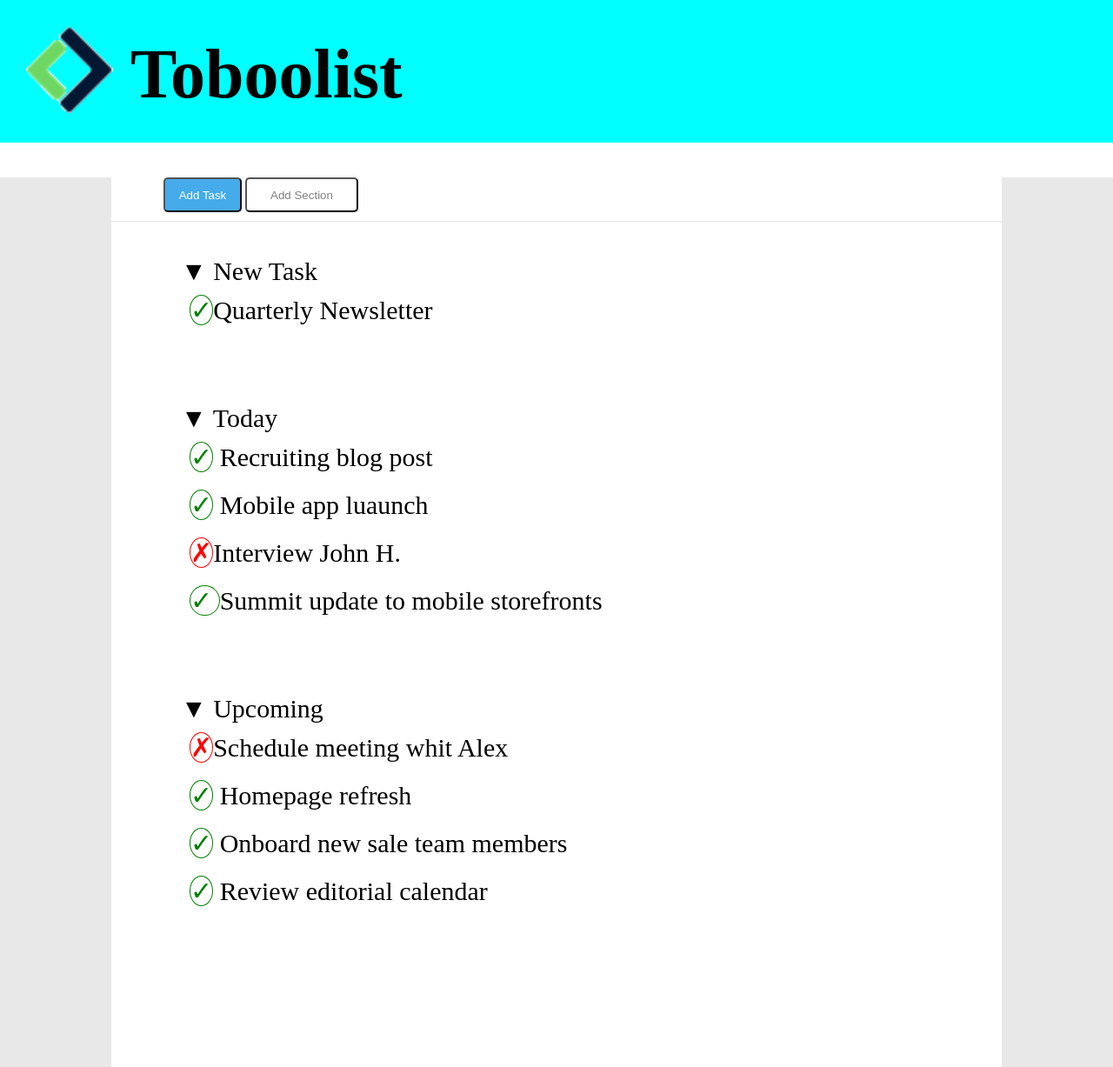
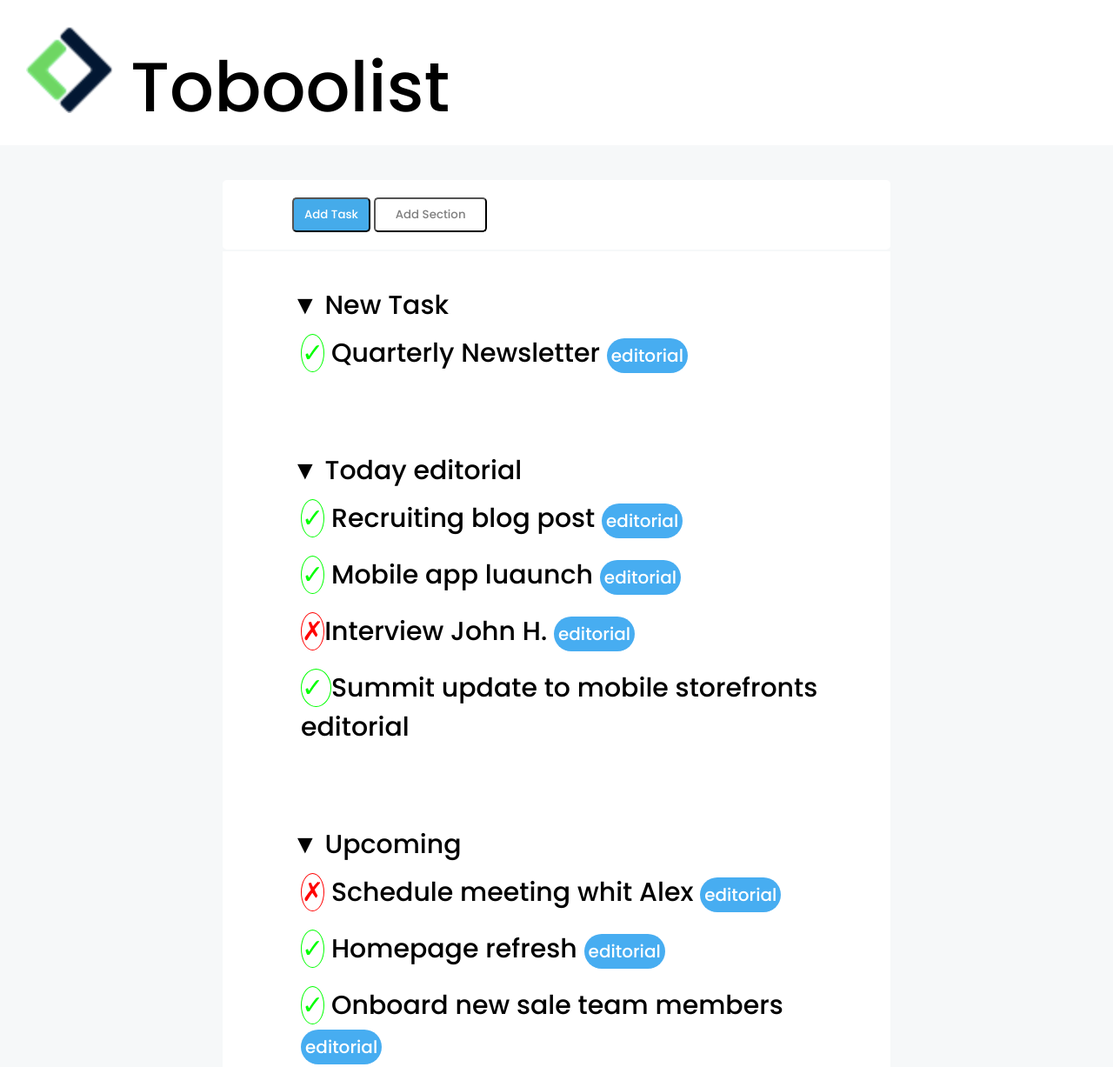
Before and after one commit to GiulioDangelo/html-css-toboolist, a plain HTML site: page index.html in a window 1280 px wide. Shown: the top 1227 px of the page at 87% size. Drawn offline with Linux system fonts and the light colour scheme.

Commit message:
add  tag

```diff
--- a/index.html
+++ b/index.html
@@ -6,6 +6,9 @@
     <meta name="viewport" content="width=device-width, initial-scale=1.0">
     <title>Toboolist</title>
     <link rel="stylesheet" href="style.css">
+    <link rel="preconnect" href="https://fonts.googleapis.com">
+    <link rel="preconnect" href="https://fonts.gstatic.com" crossorigin>
+    <link href="https://fonts.googleapis.com/css2?family=Livvic:ital,wght@0,600;0,700;1,500&family=Poppins:wght@400;500&display=swap" rel="stylesheet">
 </head>
 <body>
     <header>
@@ -21,21 +24,30 @@
         <section class="list">
 
             <ul>&#9660; New Task
-             <li><span class="checkd">&check;</span>Quarterly Newsletter</li>
+
+             <li><span class="checkd">&check;</span> Quarterly Newsletter <span class="tag">editorial</span></li>
+
             </ul>
 
             <ul>&#9660; Today
-                <li><span class="checkd">&check;</span> Recruiting blog post</li>
-                <li><span class="checkd">&check;</span> Mobile app luaunch</li>
-                <li><span class="uncheckd">&cross;</span>Interview John H.</li>
-                <li><span class="checkd">&check; </span>Summit update to mobile storefronts</li>
+                 <span class="target">editorial</span>
+                <li><span class="checkd">&check;</span> Recruiting blog post <span class="tag">editorial</span></li>
+
+                <li><span class="checkd">&check;</span> Mobile app luaunch <span class="tag">editorial</span></li>
+
+                <li><span class="uncheckd">&cross;</span>Interview John H. <span class="tag">editorial</span></li>
+
+                <li><span class="checkd">&check; </span> Summit update to mobile storefronts <span class="target">editorial</span></li>
             </ul>
 
             <ul>&#9660; Upcoming
-                <li><span class="uncheckd">&cross;</span>Schedule meeting whit Alex</li>
-                <li><span class="checkd">&check;</span> Homepage refresh</li>
-                <li><span class="checkd">&check;</span> Onboard new sale team members</li>
-                <li><span class="checkd">&check;</span> Review editorial calendar</li>
+                <li><span class="uncheckd">&cross;</span> Schedule meeting whit Alex <span class="tag">editorial</span></li>
+
+                <li><span class="checkd">&check;</span>  Homepage refresh <span class="tag">editorial</span></li>
+
+                <li><span class="checkd">&check;</span>  Onboard new sale team members <span class="tag">editorial</span></li>
+
+                <li><span class="checkd">&check;</span>  Review editorial calendar <span class="tag">editorial</span></li>
             </ul>
         </section>
    </main>
--- a/style.css
+++ b/style.css
@@ -1,10 +1,17 @@
 *{
     margin: 0;
     box-sizing: border-box;
+    font-family: 'Livvic', sans-serif;
+    font-family: 'Poppins', sans-serif;
+    font-weight: 500;
+}
+
+body{
+    background-color: #F6F8F9;
 }
 
 header{
-    background-color: aqua;
+    background-color: white;
 }
 
 .logo{
@@ -20,11 +27,11 @@ h1{
 }
 
 .container-button{
-    height: 50px;
-    width:80%;
-    background-color: white;
-    margin: 40px auto 1px;
-
+    height: 80px;
+    width:60%;
+    background-color: rgb(255, 255, 255);
+    margin: 40px auto 2px;
+    border-radius: 5px;
 }
 
 .button-task{
@@ -33,7 +40,8 @@ h1{
     border-radius: 5px;
     color: white;
     background-color: #45ABEA;
-    margin-left: 60px;
+    margin-left: 80px;
+    margin-top: 20px;
 }
 
 .button-section{
@@ -46,7 +54,7 @@ h1{
 
 .list{
     background-color: white;
-    width: 80%;
+    width: 60%;
     height: 1100px;
     margin: 0px auto;
 }
@@ -63,9 +71,9 @@ li{
 }
 
 .checkd{
-    color: green;
+    color: rgb(0, 255, 0);
     border-radius: 50%;
-    border:1px solid green ;
+    border:1px solid rgb(0, 255, 0) ;
 }
 
 .uncheckd{
@@ -74,6 +82,11 @@ li{
     border:1px solid rgb(255, 0, 0) ;
 }
 
-main{
-    background-color: rgb(232, 232, 232);
+.tag{
+    display: inline-block;
+    color: white;
+    background-color: #47ADF1;
+    border-radius: 20px;
+    padding: 5px;
+    font-size: 20px;
 }
```
